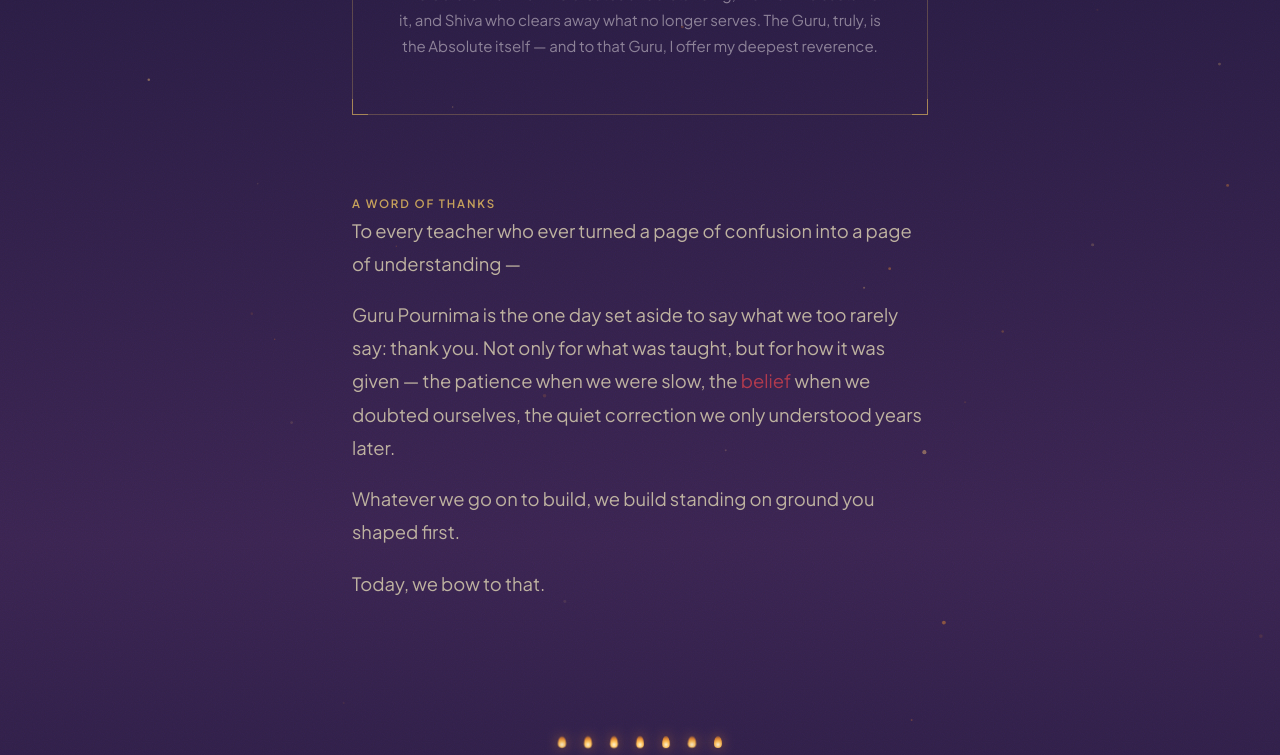
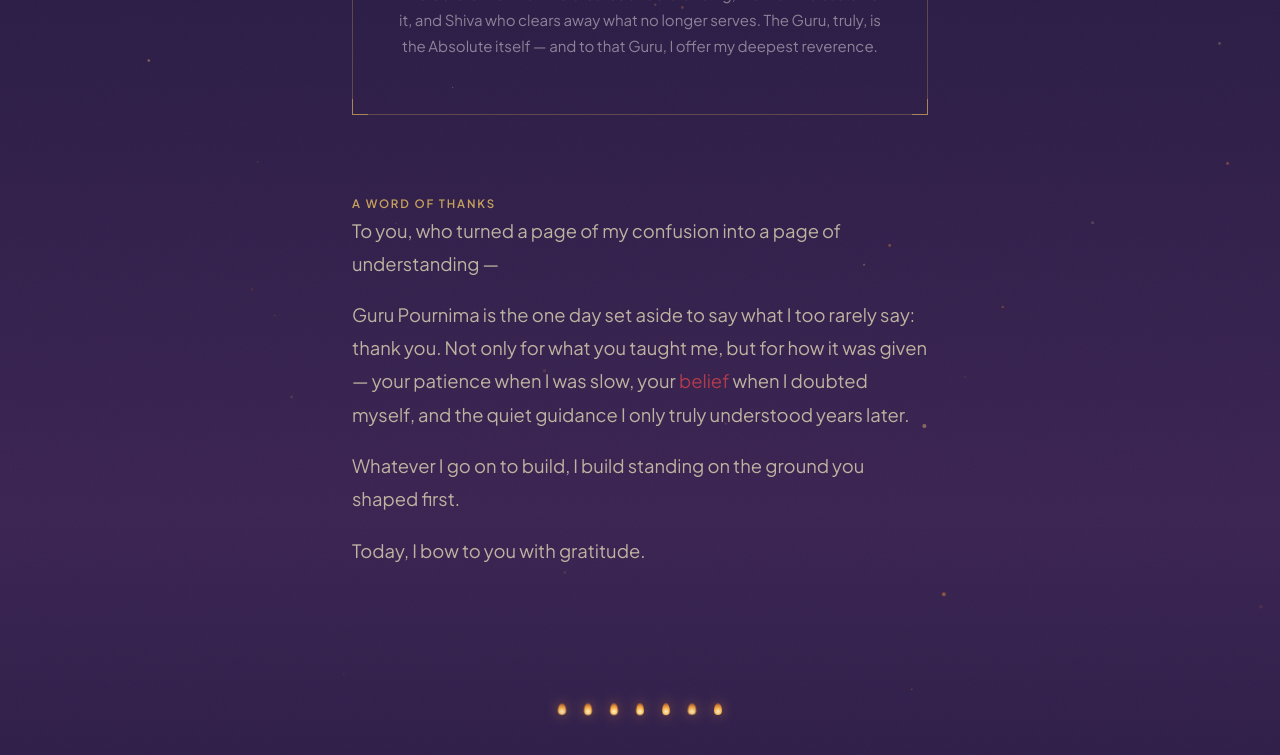
Before and after one commit to shivamsutar1233/my-portfolio, a Next.js app: page /greet in a window 1280 px wide. Shown: the part 1123-1878 px from the top of the page. Built offline with nearby package versions, Linux system fonts and the light colour scheme; no server answers.

Commit message:
feat: add Guru Pournima greeting page with shloka and message components

```diff
--- a/src/app/greet/page.tsx
+++ b/src/app/greet/page.tsx
@@ -46,7 +46,7 @@ export default function GreetPage() {
 
           <h1 className={styles.heroTitle}>Happy Guru Pournima</h1>
 
-          <p className={styles.tagline}>A light, for the ones who lit ours.</p>
+          <p className={styles.tagline}>A light, for the one who lit mine.</p>
 
           <a href="#shloka" className={styles.scrollHint} aria-label="Scroll to see the guru shloka">
             <MdKeyboardArrowDown aria-hidden="true" />
@@ -87,21 +87,21 @@ export default function GreetPage() {
             <p className={styles.label}>a word of thanks</p>
             <div className={styles.message}>
               <p>
-                To every teacher who ever turned a page of confusion into a
-                page of understanding —
+                To you, who turned a page of my confusion into a page of
+                understanding —
               </p>
               <p>
-                Guru Pournima is the one day set aside to say what we too
-                rarely say: thank you. Not only for what was taught, but for
-                how it was given — the patience when we were slow, the{" "}
-                <em>belief</em> when we doubted ourselves, the quiet
-                correction we only understood years later.
+                Guru Pournima is the one day set aside to say what I too
+                rarely say: thank you. Not only for what you taught me, but for
+                how it was given — your patience when I was slow, your{" "}
+                <em>belief</em> when I doubted myself, and the quiet
+                guidance I only truly understood years later.
               </p>
               <p>
-                Whatever we go on to build, we build standing on ground you
+                Whatever I go on to build, I build standing on the ground you
                 shaped first.
               </p>
-              <p className={styles.bow}>Today, we bow to that.</p>
+              <p className={styles.bow}>Today, I bow to you with gratitude.</p>
             </div>
           </div>
         </section>
```
